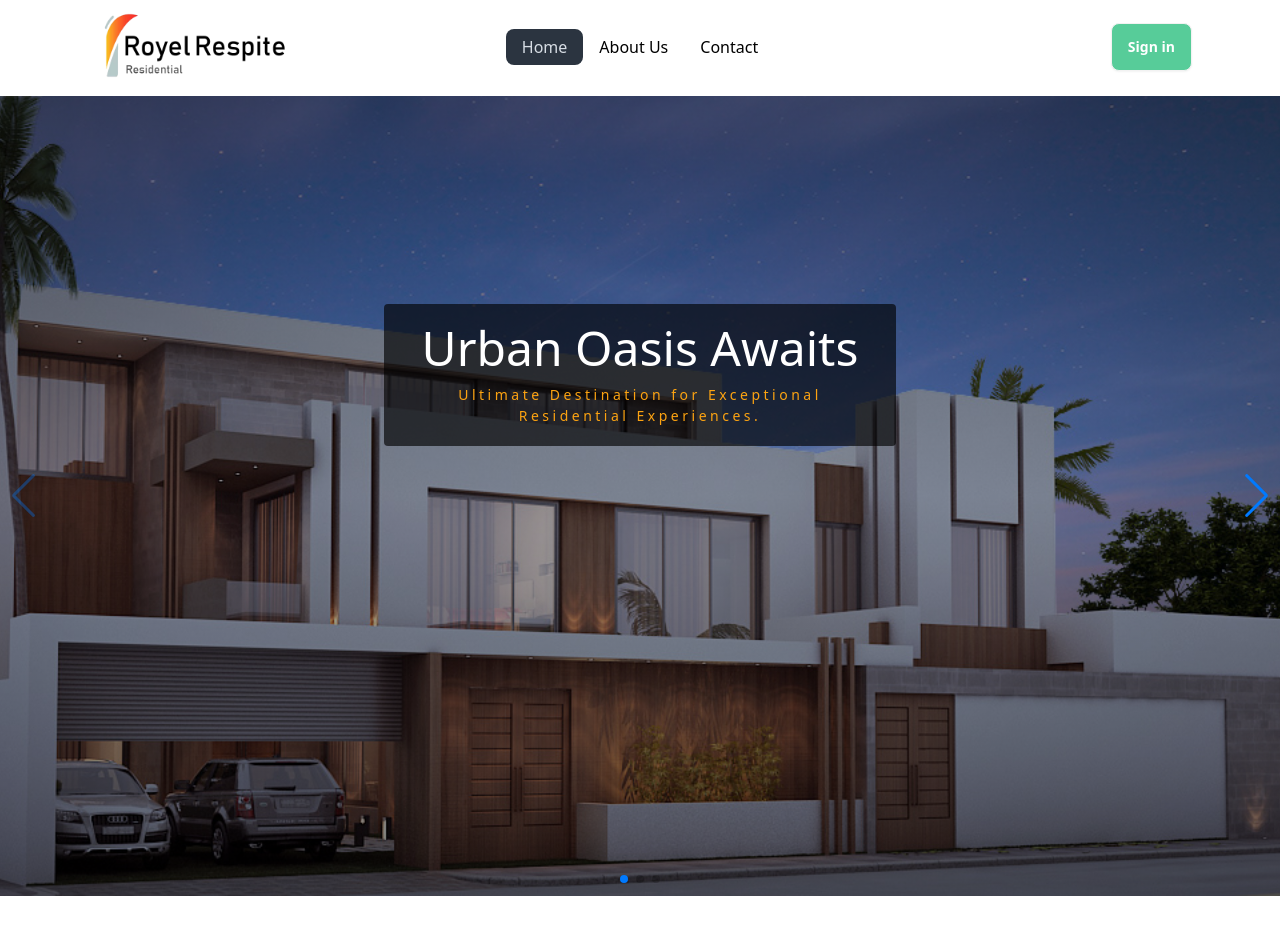
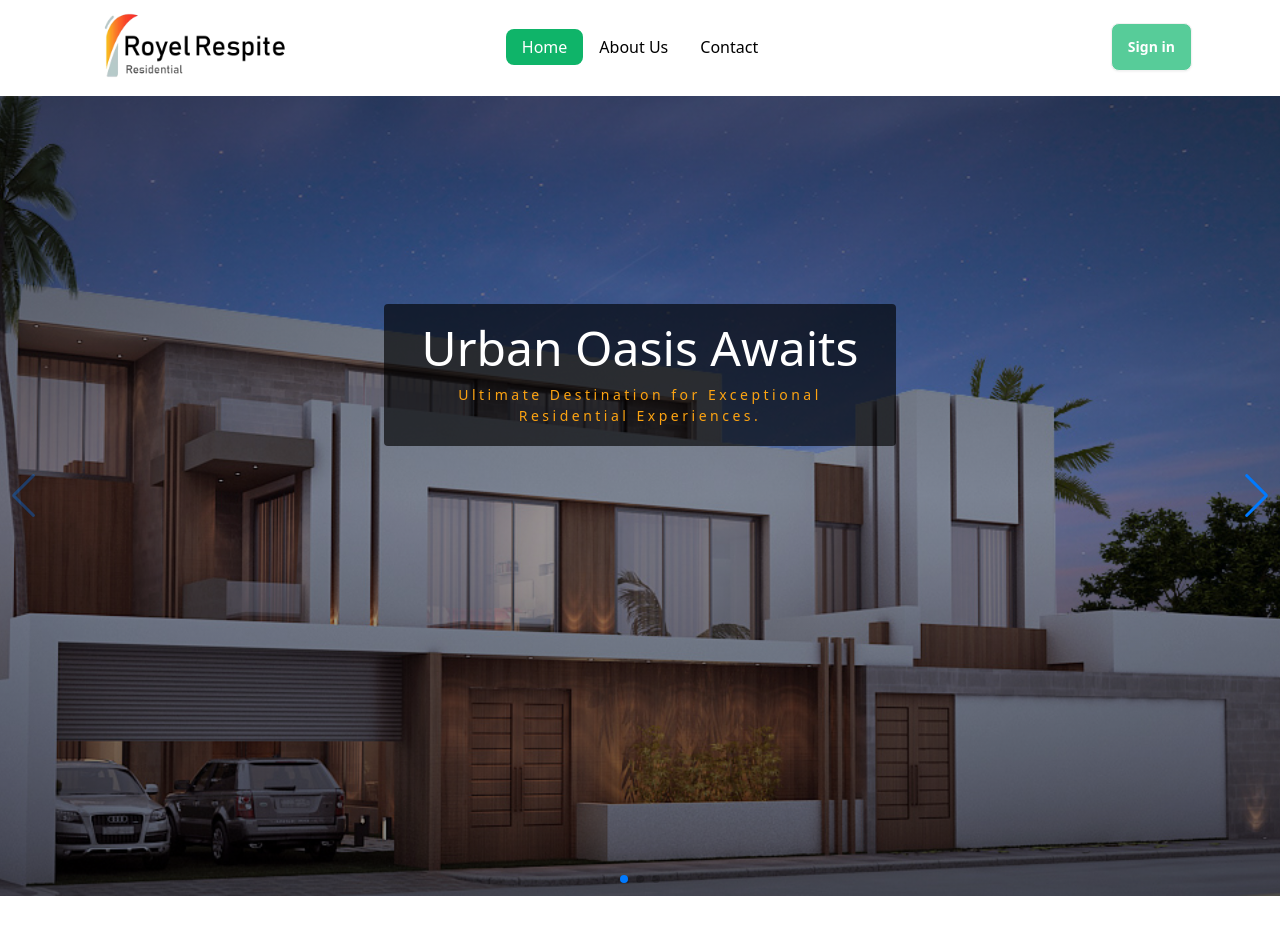
Before and after one commit to kalidashodekare14/royel-respite, a React (Vite) app: page / in a window 1280 px wide. Shown: the top 934 px of the page. Built offline with nearby package versions, Linux system fonts and the light colour scheme; no server answers.

Commit message:
Project update

```diff
--- a/src/Pages/AboutUs/AboutUs.jsx
+++ b/src/Pages/AboutUs/AboutUs.jsx
@@ -19,7 +19,7 @@ const AboutUs = () => {
                 </div>
                 <div className='flex-1'>
                     <h1 data-aos="fade-left" data-aos-duration="1000" className='text-5xl font[500] font-popins mb-3'>Our Mission</h1>
-                    <p  data-aos="fade-left" data-aos-delay="1000" className='text-[16px] font-popins leading-7 text-[#000000c2]'>Amidst the abundance of vintage Trips found in charity shops and car boot sales, we offer a unique experience by providing refurbished models. Today, replacement leatherette is readily available in a variety of colors, revitalizing these timeless pieces. Personally, I cherish my Trip, finding solace in its simplicity whenever I use it.</p>
+                    <p  data-aos="fade-left" data-aos-delay="2000" className='text-[16px] font-popins leading-7 text-[#000000c2]'>Amidst the abundance of vintage Trips found in charity shops and car boot sales, we offer a unique experience by providing refurbished models. Today, replacement leatherette is readily available in a variety of colors, revitalizing these timeless pieces. Personally, I cherish my Trip, finding solace in its simplicity whenever I use it.</p>
                 </div>
             </div>
             <div className='flex flex-col-reverse lg:flex-row justify-center items-center my-10 lg:mx-20 mx-5 space-x-5'>
--- a/src/Pages/Shared/Navbar/Navbar.jsx
+++ b/src/Pages/Shared/Navbar/Navbar.jsx
@@ -10,11 +10,31 @@ const Navbar = () => {
     console.log(user)
 
     const links = <>
-        <li className='text-[16px] text-black'><NavLink to="/">Home</NavLink></li>
-        <li className='text-[16px] text-black'><NavLink to="/about_us">About Us</NavLink></li>
-        <li className='text-[16px] text-black'><NavLink to="/contact">Contact</NavLink></li>
-        <li className={`${user ? 'visible' : 'hidden'} text-black text-[16px]`}><NavLink to="/update_profile">Update Profile</NavLink></li>
-        <li className={`${user ? 'visible' : 'hidden'} text-black text-[16px]`}><NavLink to="/user_profile">User Profile</NavLink></li>
+        <li className='text-[16px] text-black'>
+            <NavLink className={({ isActive, isPending }) =>
+                isPending ? "pending" : isActive ? "text-white active:bg-[#0fb469] focus:bg-[#0fb469] focus:text-white bg-[#0fb469]" : ""
+            } to="/">Home</NavLink>
+        </li>
+        <li className='text-[16px] text-black'>
+            <NavLink className={({ isActive, isPending }) =>
+                isPending ? "pending" : isActive ? "text-white active:bg-[#0fb469] focus:bg-[#0fb469] focus:text-white bg-[#0fb469]" : ""
+            } to="/about_us">About Us</NavLink>
+        </li>
+        <li className='text-[16px] text-black'>
+            <NavLink className={({ isActive, isPending }) =>
+                isPending ? "pending" : isActive ? "text-white active:bg-[#0fb469] focus:bg-[#0fb469] focus:text-white bg-[#0fb469]"  : ""
+            } to="/contact">Contact</NavLink>
+        </li>
+        <li className={`${user ? 'visible' : 'hidden'} text-black text-[16px]`}>
+            <NavLink className={({ isActive, isPending }) =>
+                isPending ? "pending" : isActive ? "text-white active:bg-[#0fb469] focus:bg-[#0fb469] focus:text-white bg-[#0fb469]"  : ""
+            } to="/update_profile">Update Profile</NavLink>
+        </li>
+        <li className={`${user ? 'visible' : 'hidden'} text-black text-[16px]`}>
+            <NavLink className={({ isActive, isPending }) =>
+                isPending ? "pending" : isActive ? "text-white active:bg-[#0fb469] focus:bg-[#0fb469] focus:text-white bg-[#0fb469]"  : ""
+            } to="/user_profile">User Profile</NavLink>
+        </li>
     </>
 
     const handleSignOut = () => {
@@ -56,7 +76,7 @@ const Navbar = () => {
                                 user.photoURL ? <div>
                                     <img className=' lg:w-[100%] h-[10vh] rounded-full shadow-black' src={user.photoURL} alt="" />
                                 </div>
-                                : <img className=' lg:w-[100%] h-[10vh] rounded-full shadow-black' src={userNull} alt="" />
+                                    : <img className=' lg:w-[100%] h-[10vh] rounded-full shadow-black' src={userNull} alt="" />
                             }
                         </div>
                         <button onClick={handleSignOut} className="btn bg-[#0077b6] text-white">Log Out</button>
```
